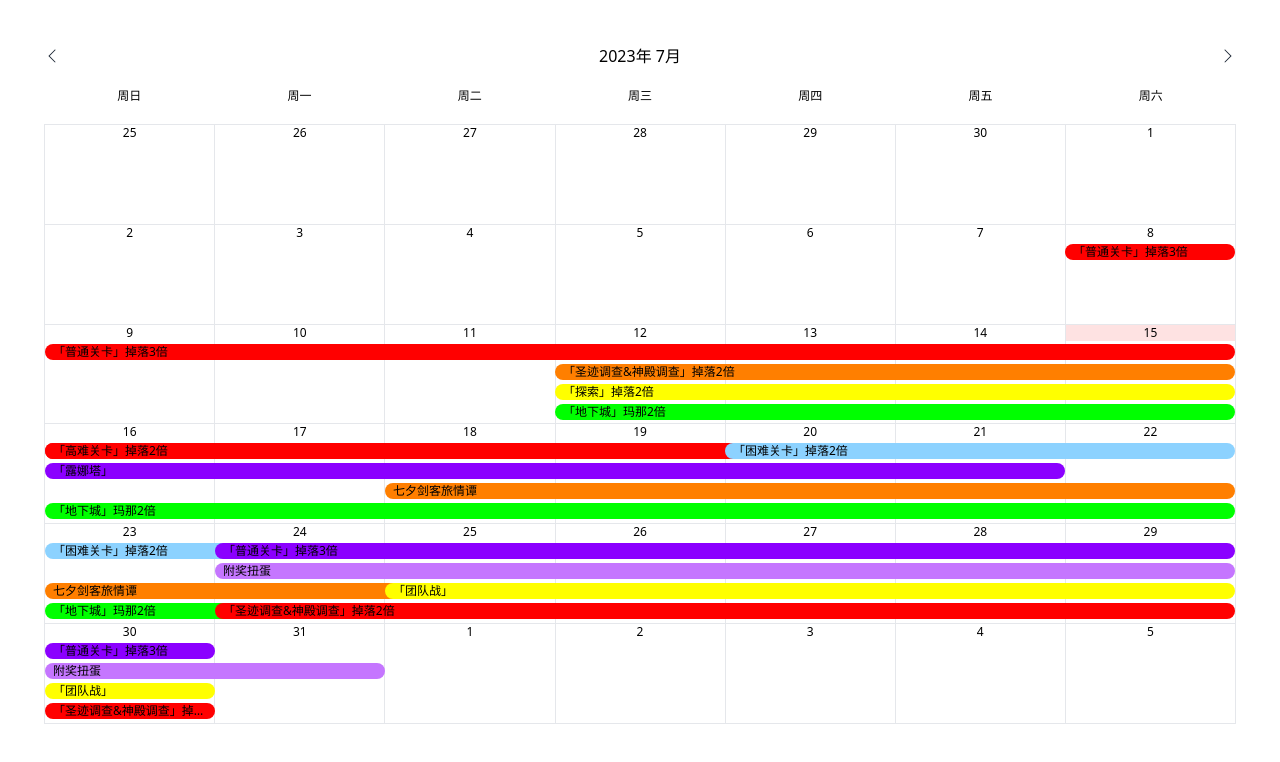
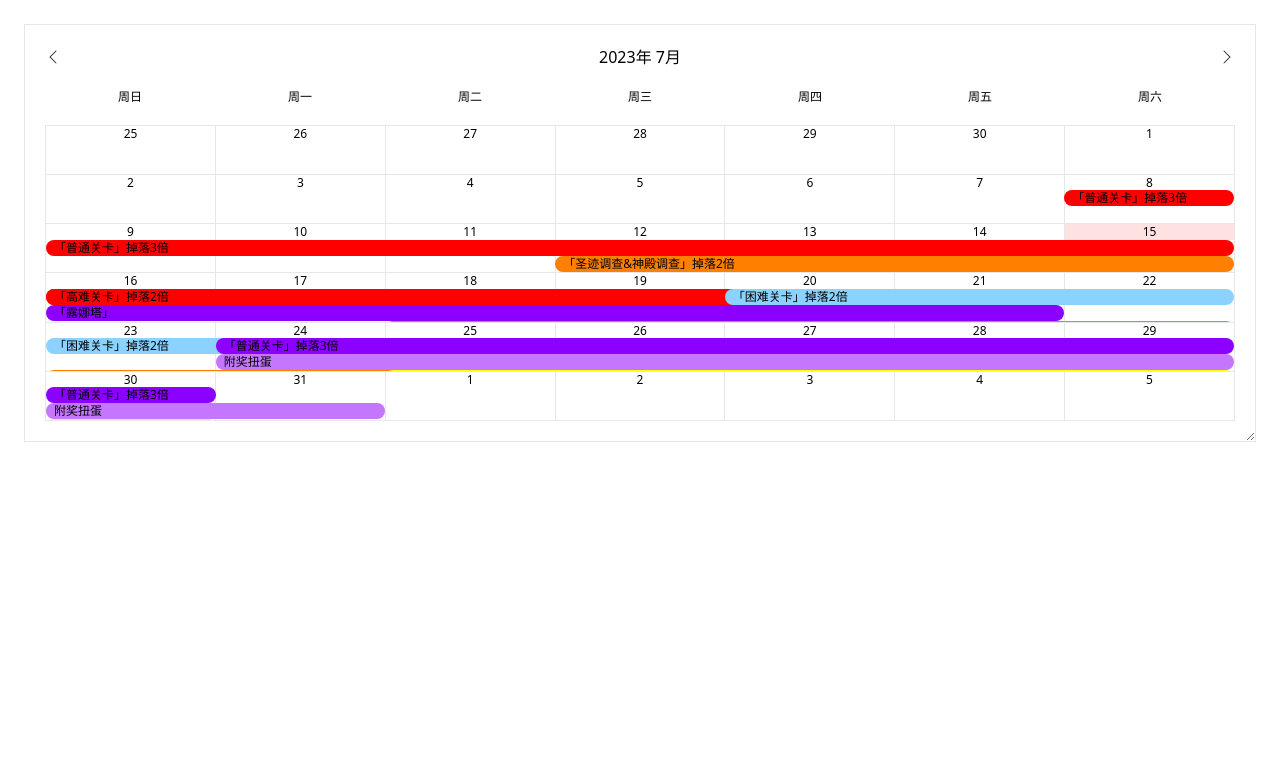
Before and after one commit to jacket-sikaha/Game-Events-Calendar, a React (Vite) app: page / in a window 1280 px wide. Shown: the top 762 px of the page. Built offline with nearby package versions, Linux system fonts and the light colour scheme.

Commit message:
fix: 单位问题导致日程在不同高度下可能出现的重合问题
已经支持用户外部style调整日历组件的宽高/添加overflow属性

```diff
--- a/src/components/Calendar/index.tsx
+++ b/src/components/Calendar/index.tsx
@@ -25,7 +25,10 @@ function Calendar({ value, activity, style }: CalendarProps) {
 
   return (
     <>
-      <div className="p-5 flex flex-col overflow-hidden" style={style}>
+      <div
+        className="p-5 flex flex-col h-full min-h-[26rem]"
+        style={{ ...style }}
+      >
         <nav className="flex justify-between items-center">
           <div
             className="cursor-pointer"
@@ -86,7 +89,7 @@ function Calendar({ value, activity, style }: CalendarProps) {
                   这种规则下跑出父元素宽高范围的子元素会撑开父元素来实现滚动（父元素还是原本的宽高，只多了滚动条）。
                   这样就能在每个日期下面的有限范围里展示我们的日程，
                   显示不完的也可以滚动下拉 */}
-        <div className="grid grid-cols-1 text-xs h-full border-x border-b">
+        <div className="flex-1 grid grid-cols-1 text-xs h-full border-x border-b">
           {generateCalendarGrid(currentDate).map((_, i) => {
             return (
               <div className="relative w-full overflow-y-auto" key={i}>
@@ -110,7 +113,7 @@ function Calendar({ value, activity, style }: CalendarProps) {
                   })}
                 </div>
                 {/* 日程区 */}
-                <div className="text-xs w-full">
+                <div className="w-full">
                   {eventGridPosition[i]?.map((obj) => {
                     const { id, title, left, width, level, color } = obj;
                     return (
@@ -126,7 +129,8 @@ function Calendar({ value, activity, style }: CalendarProps) {
                             left !== 0 && left !== 7
                               ? `calc(${left}00%/7)`
                               : "",
-                          top: `${20 * level + "%"}`,
+                          // top: `${20 * level + "%"}`, // 百分比受限于最上层元素的高度变化
+                          top: `${1.35 * level}em`, // em只受限于离其最近的父元素（简单嵌套情况）
                         }}
                       >
                         {title}
--- a/src/pages/Home.tsx
+++ b/src/pages/Home.tsx
@@ -664,7 +664,12 @@ function Home() {
   // 检验日历组件
   return (
     <>
-      <Calendar {...obj} style={{ height: "90vh" }}></Calendar>
+      <div
+        className="border resize overflow-auto"
+        // style={{ width: "350px", height: "200px" }}
+      >
+        <Calendar {...obj}></Calendar>
+      </div>
     </>
   );
 }
```
